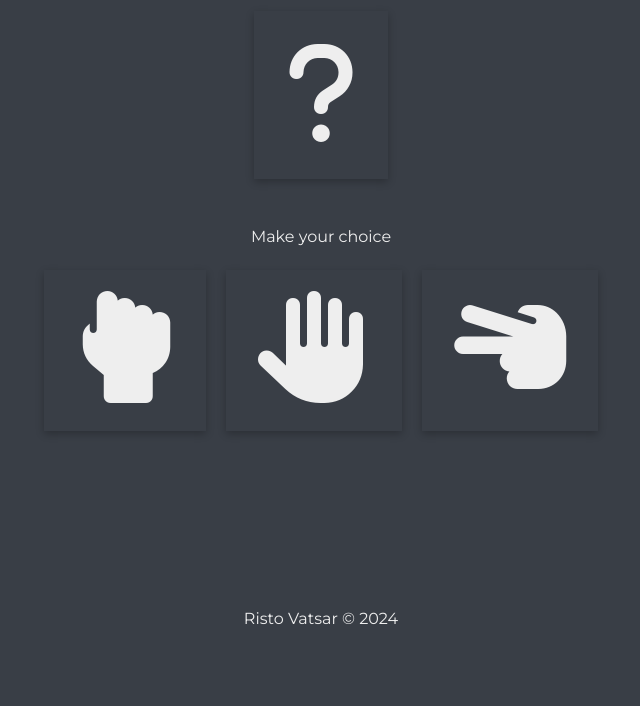
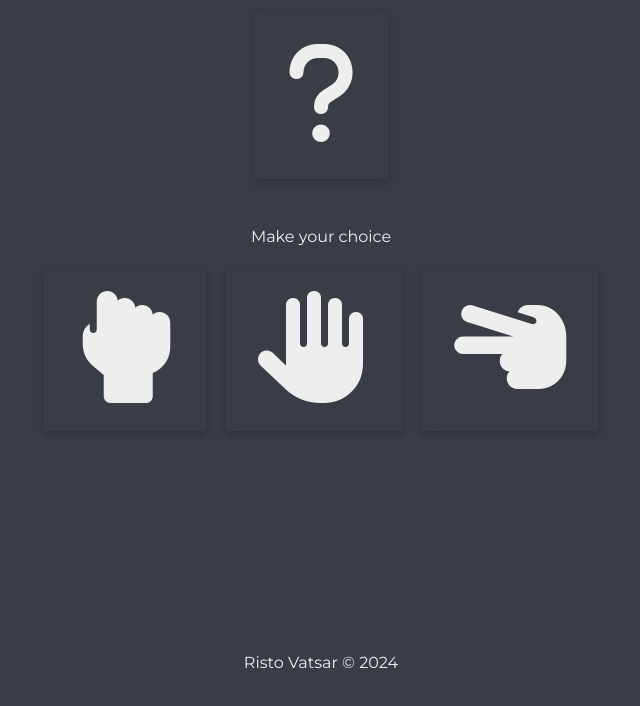
Before and after one commit to vatsarr/RockPaperScissors, a plain HTML site: page index.html in a window 1280 px wide. Shown: the part 112-818 px from the top of the page, without its empty margins (319-959 px from the left). Drawn offline with Linux system fonts and the light colour scheme.

Commit message:
smol body size fixes

```diff
--- a/css/style.css
+++ b/css/style.css
@@ -16,6 +16,7 @@ body {
     color: var(--font-color);
     font-family: "Montserrat";
     min-width: 300px;
+    height: 100%;
 }
 
 .dark-mode {
@@ -24,7 +25,6 @@ body {
 }
 
 .main-container {
-    min-height: 100vh;
     width: 60%;
     text-align: center;
     margin: auto;
@@ -93,10 +93,11 @@ button:focus {
 }
 
 .footer {
+    position: absolute;
+    text-align: center;
     bottom: 0;
-    margin: auto;
-    margin-top: 6rem;
     width: 100%;
+    margin-bottom: 1rem;
 }
 
 @media (max-width: 800px) {
--- a/index.html
+++ b/index.html
@@ -38,8 +38,8 @@
                     <div id="score"></div>
                 </div>
             </div>
-            <div id="footer" class="footer"></div>
         </div>
+        <div id="footer" class="footer"></div>
         <script src="app.js"></script>
     </body>
 </html>
```
